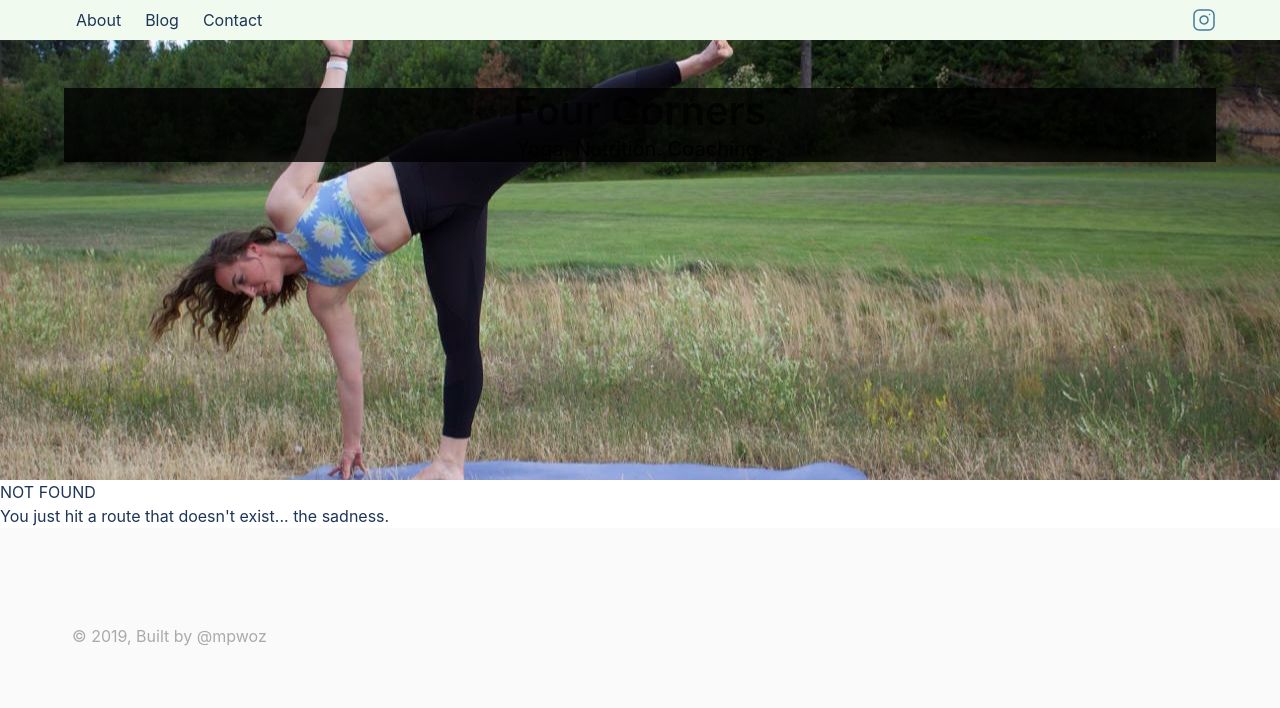
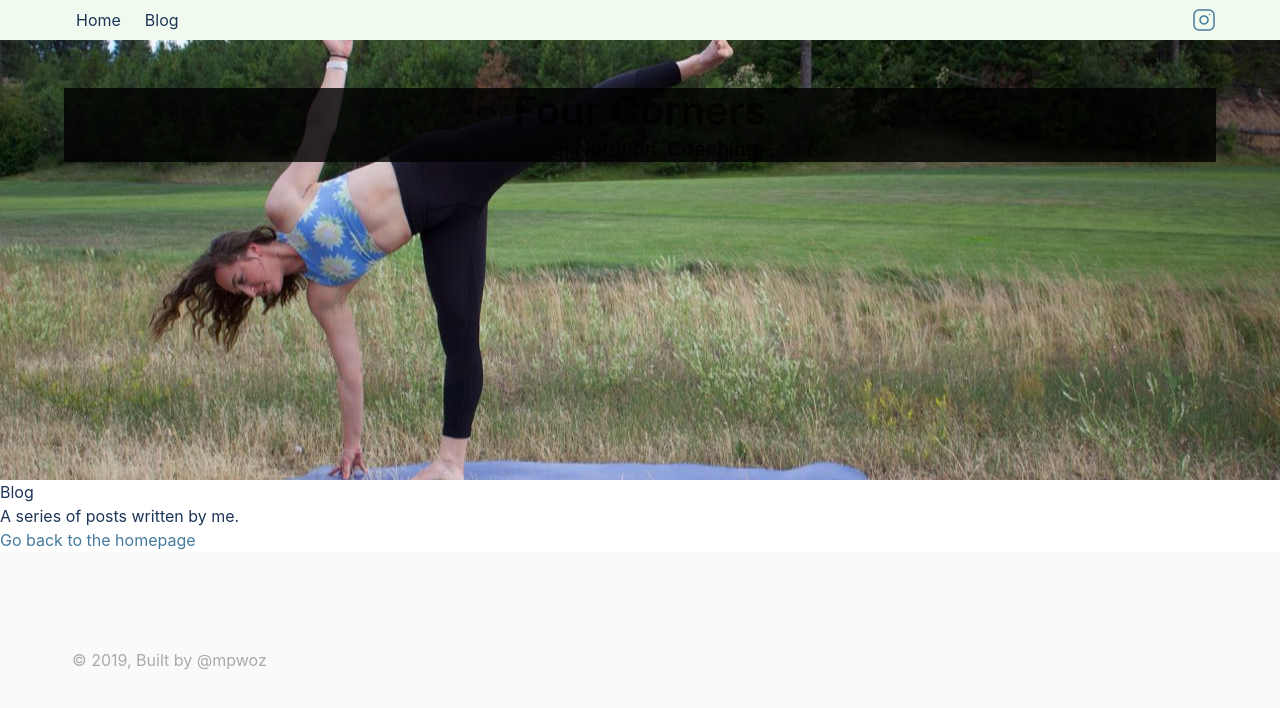
Before and after one commit to mpwoz/fourcorners.life, a Gatsby site: page /blog in a window 1280 px wide. Before the commit this address had no page. Built offline with nearby package versions, Linux system fonts and the light colour scheme; Gatsby itself is replaced by a stand-in of ours.

Commit message:
Blog page with proper routing from header

```diff
--- a/src/components/header.js
+++ b/src/components/header.js
@@ -1,18 +1,12 @@
 import { graphql, StaticQuery } from "gatsby";
+import BackgroundImage from 'gatsby-background-image'
 import PropTypes from "prop-types"
 import React from "react"
+import { Link } from "gatsby"
 
 import { Instagram } from 'react-feather'
 
-import logo from "../images/logo.jpg";
-import BackgroundImage from 'gatsby-background-image'
-
 import './header.scss';
-import Image from "./image";
-
-const Logo = (props) => (<img className="logo-image"
-                              {...props} />);
-
 
 const BackgroundSection = ({className, children}) => (
   <StaticQuery query={graphql`
@@ -49,9 +43,10 @@ const Header = ({siteTitle}) => (
       <div className="container">
         <div className="navbar-menu">
           <div className="navbar-start">
-            <a className="navbar-item"> About </a>
-            <a className="navbar-item"> Blog </a>
-            <a className="navbar-item"> Contact </a>
+            <Link className="navbar-item" to="/">Home</Link>
+            {/*<Link className="navbar-item" to="/">About</Link>*/}
+            <Link className="navbar-item" to="/blog">Blog</Link>
+            {/*<Link className="navbar-item" to="/">Contact</Link>*/}
           </div>
 
           <div className="navbar-end">
@@ -80,14 +75,14 @@ const Header = ({siteTitle}) => (
     </section>
 
   </>
-)
+);
 
 Header.propTypes = {
   siteTitle: PropTypes.string,
-}
+};
 
 Header.defaultProps = {
   siteTitle: ``,
-}
+};
 
 export default Header
--- /dev/null
+++ b/src/pages/blog.js
@@ -0,0 +1,16 @@
+import React from "react"
+import { Link } from "gatsby"
+
+import Layout from "../components/layout"
+import SEO from "../components/seo"
+
+const BlogPage = () => (
+  <Layout>
+    <SEO title="Blog" />
+    <h1>Blog</h1>
+    <p>A series of posts written by me.</p>
+    <Link to="/">Go back to the homepage</Link>
+  </Layout>
+)
+
+export default BlogPage
```
